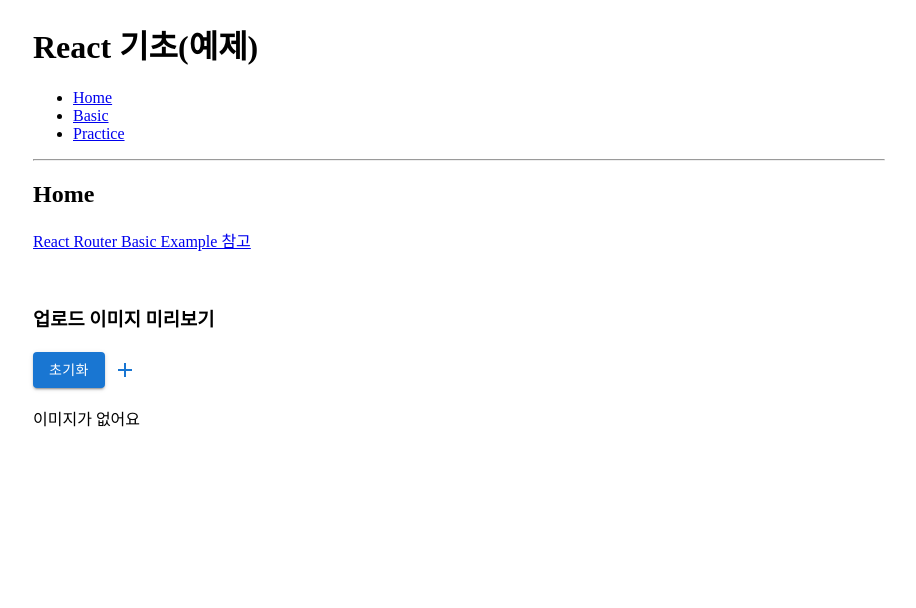
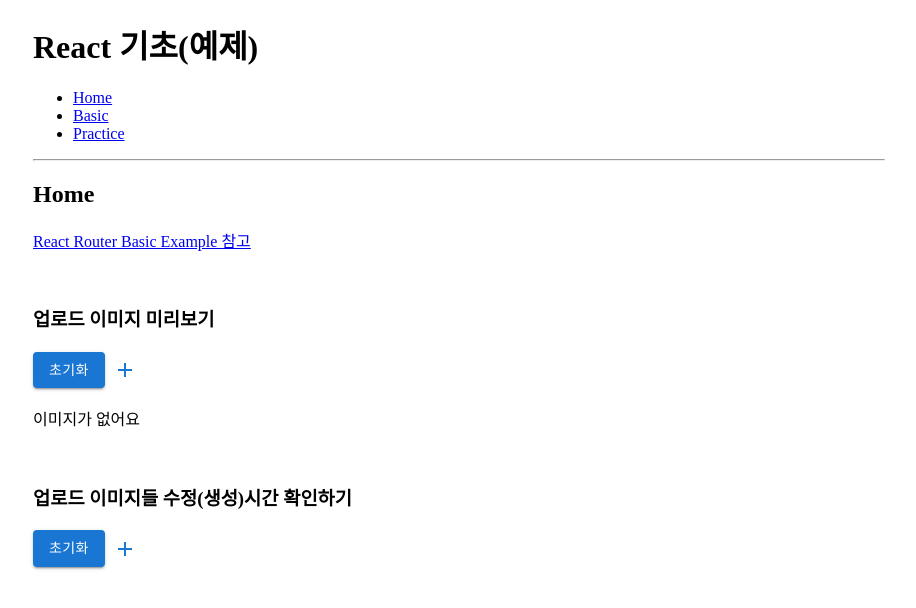
Before and after one commit to ssy0061/first-react, a React (Create React App) app: page / in a window 1280 px wide. Shown: the top 608 px of the page, without its empty margins (181-1097 px from the left). Built offline with nearby package versions, Linux system fonts and the light colour scheme.

Commit message:
add multiple file upload and time

```diff
--- a/src/App.js
+++ b/src/App.js
@@ -78,6 +78,7 @@ function Layout() {
 function Home() {
   const [imgSrc, setImgSrc] = useState("");
   const [file, setFile] = useState("");
+  // const [imgFiles, setImgFiles] = useState();
   const readImage = (input) => {
     if (input.files && input.files[0]) {
       // 이미지 파일인지 검사(생략)
@@ -101,6 +102,20 @@ function Home() {
   const onClick = () => {
     setFile("");
     setImgSrc("");
+  };
+  const onClick2 = () => {
+    // setImgFiles("");
+    const output = document.getElementById("imgs");
+    output.innerHTML = "";
+  };
+  const onChange2 = (event) => {
+    // setImgFiles(event.target.files);
+    const files = event.target.files;
+    const output = document.getElementById("imgs");
+    for (const file of files) {
+      const date = new Date(file.lastModified);
+      output.innerHTML += `<p>${file.name} :: ${date}</p>`;
+    }
   };
   return (
     <div>
@@ -140,6 +155,28 @@ function Home() {
       ) : (
         <p>이미지가 없어요</p>
       )}
+      <br />
+      <h3>업로드 이미지들 수정(생성)시간 확인하기</h3>
+      <Button variant="contained" onClick={onClick2}>
+        초기화
+      </Button>
+      <label htmlFor="icon-button-file2">
+        <Input
+          onChange={onChange2}
+          accept="image/*"
+          id="icon-button-file2"
+          type="file"
+          multiple
+        />
+        <IconButton
+          color="primary"
+          aria-label="upload picture"
+          component="span"
+        >
+          <Add />
+        </IconButton>
+      </label>
+      <div id="imgs"></div>
     </div>
   );
 }
```
